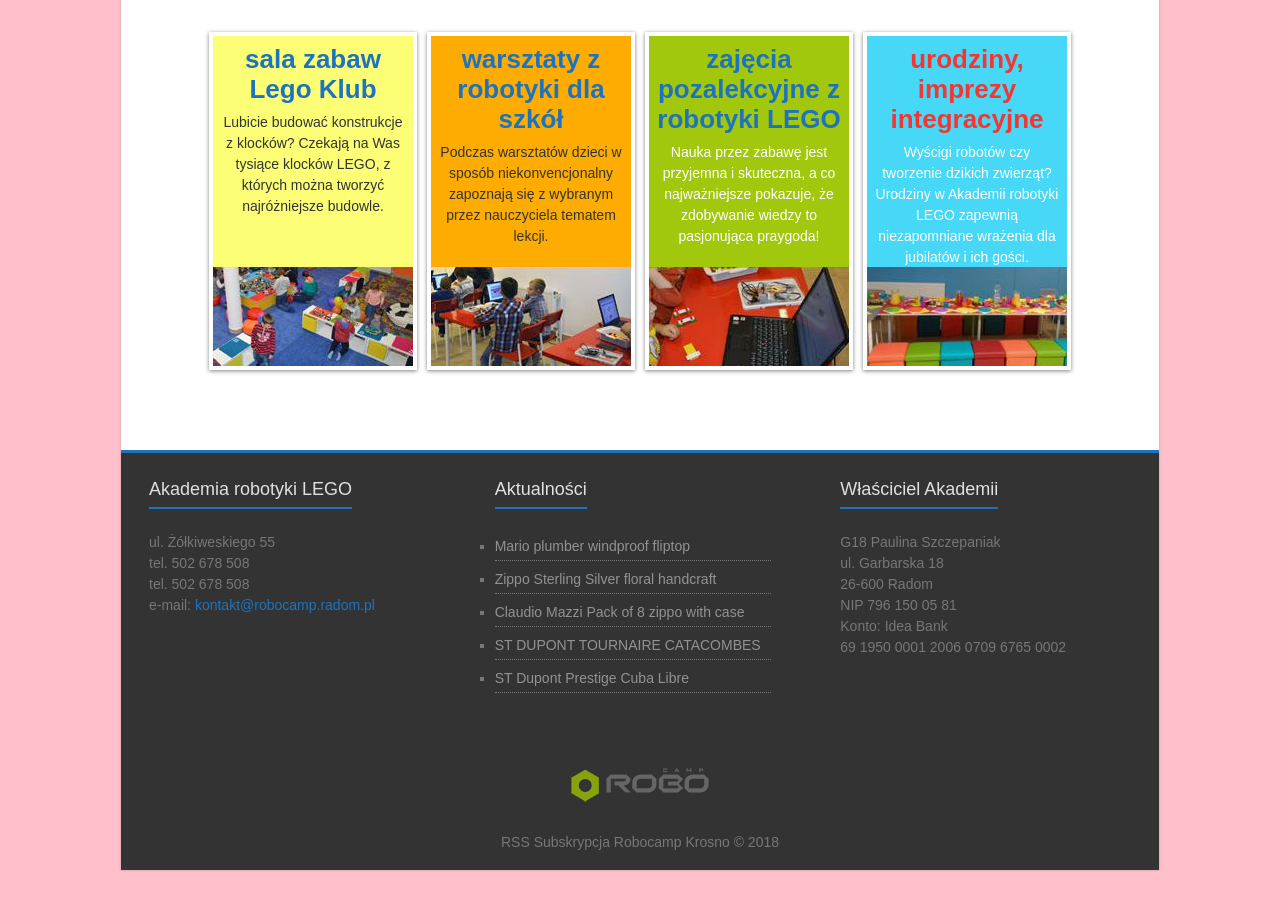
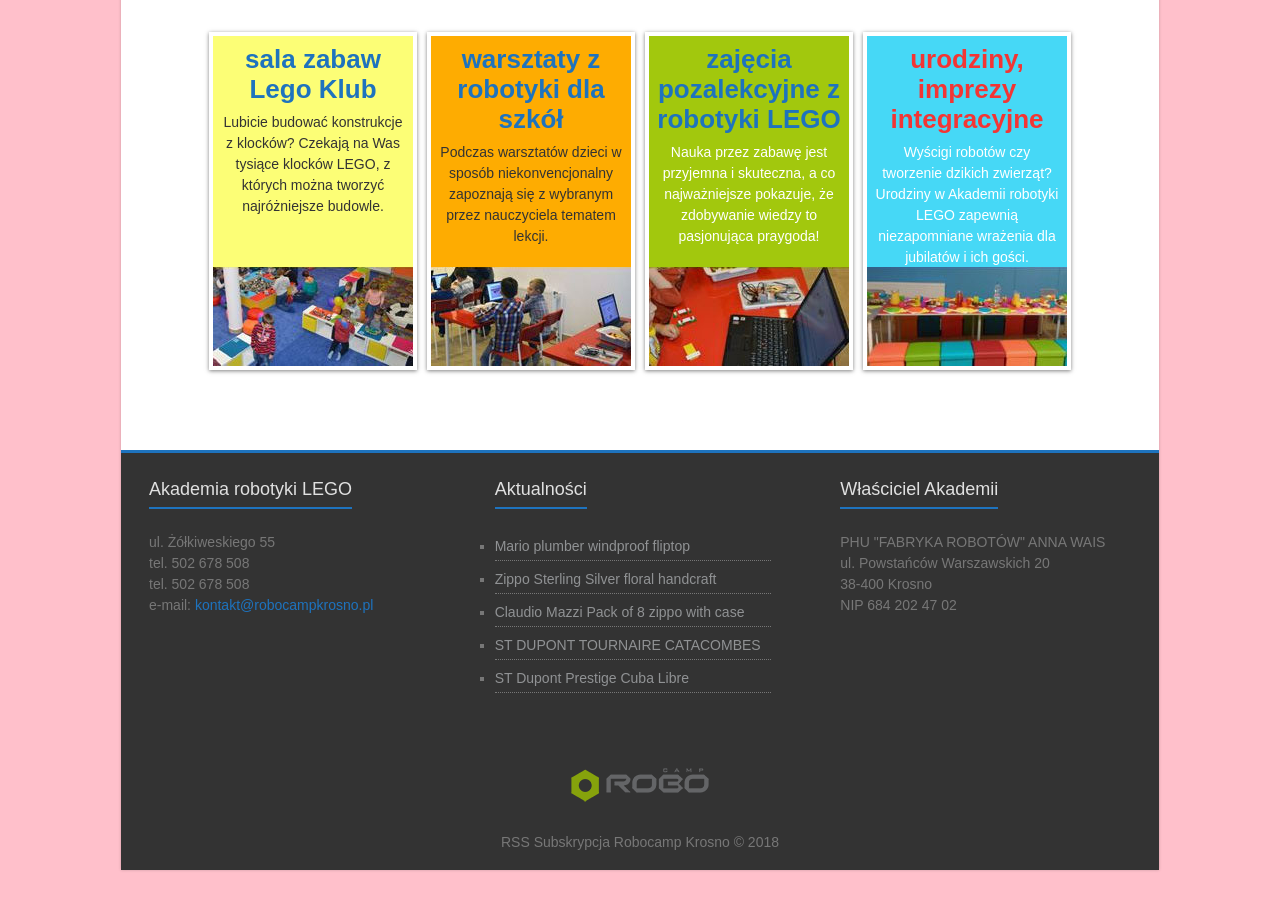
Before and after one commit to robocampkrosno/robocampkrosno.github.io, a Jekyll site: the page built from index.html, in a window 1280 px wide and 900 px high, scrolled down 828 px. Built offline with Jekyll 4.4.1, drawn with Linux system fonts in a browser that asks for light colours.

Commit message:
Update footer.html

```diff
--- a/_includes/footer.html
+++ b/_includes/footer.html
@@ -5,7 +5,7 @@
                 <li>ul. Żółkiweskiego 55</li>
                 <li>tel. 502 678 508</li>
                 <li>tel. 502 678 508</li>
-                <li>e-mail: <a href='mailto:kontakt@robocamp.radom.pl'>kontakt@robocamp.radom.pl</a></li>
+                <li>e-mail: <a href='mailto:kontakt@robocampkrosno.pl'>kontakt@robocampkrosno.pl</a></li>
             </ul>
         </section>
         <section class="aktualności">
@@ -19,13 +19,11 @@
         <section>
             <h2>Właściciel Akademii</h2>
             <ul>
-                <li>G18 Paulina Szczepaniak</li>
-                <li>ul. Garbarska 18</li>
-                <li>26-600 Radom</li>
-                <li>NIP 796 150 05 81</li>
-                <li>Konto: Idea Bank</li>
-                <li>69 1950 0001 2006 0709 6765 0002</li>
-            </ul>
+                <li>PHU "FABRYKA ROBOTÓW" ANNA WAIS</li>
+                <li>ul. Powstańców Warszawskich 20</li>
+                <li>38-400 Krosno</li>
+                <li>NIP 684 202 47 02</li>
+                </ul>
         </section>
         <a href="/">
           <img src="{{ site.baseurl }}{{ site.logo | replace: 'robocamp_logo.png', 'robocamp_logo_footer.png' }}" width='200' height='81' />
```
